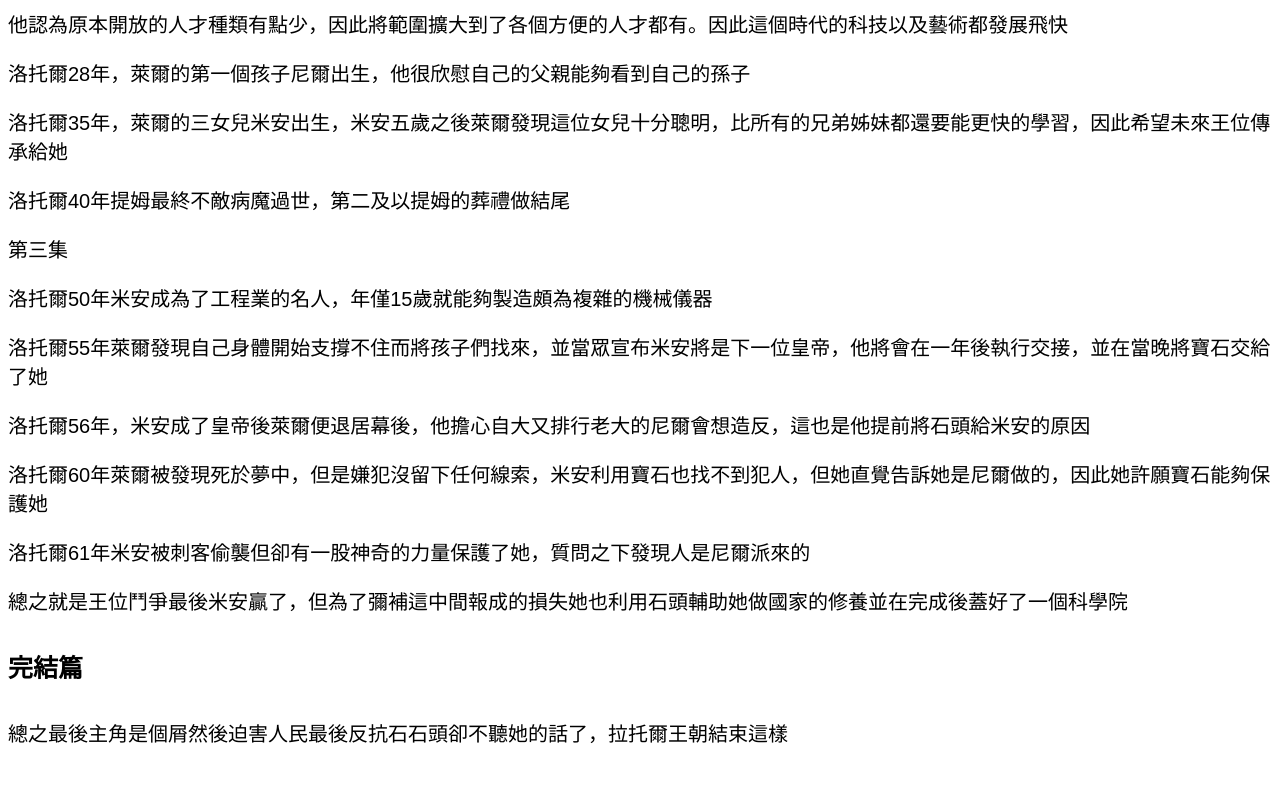
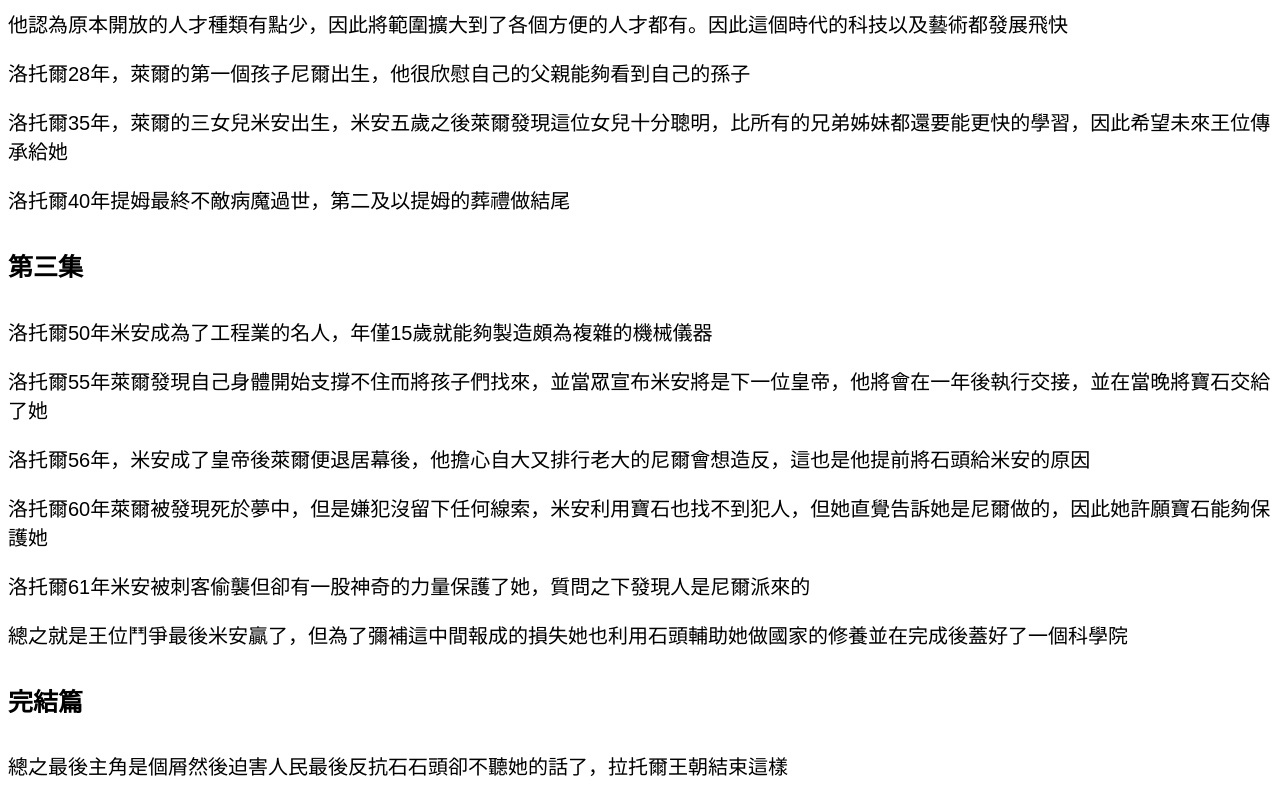
Before and after one commit to Kastimagina/Kastimagina.github.io, a plain HTML site: page index.html in a window 1280 px wide. Shown: the part 1628-2428 px from the top of the page. Before the commit the page ends 2395 px from the top, so only its background shows below. Drawn offline with Linux system fonts and the light colour scheme; a web font is replaced by a local one.

Commit message:
Update index.html

```diff
--- a/index.html
+++ b/index.html
@@ -36,7 +36,7 @@
     <p>洛托爾28年，萊爾的第一個孩子尼爾出生，他很欣慰自己的父親能夠看到自己的孫子</p>
     <p>洛托爾35年，萊爾的三女兒米安出生，米安五歲之後萊爾發現這位女兒十分聰明，比所有的兄弟姊妹都還要能更快的學習，因此希望未來王位傳承給她</p>
     <p>洛托爾40年提姆最終不敵病魔過世，第二及以提姆的葬禮做結尾</p>
-    <p>第三集</p>
+    <h4>第三集</h4>
     <p>洛托爾50年米安成為了工程業的名人，年僅15歲就能夠製造頗為複雜的機械儀器</p>
     <p>洛托爾55年萊爾發現自己身體開始支撐不住而將孩子們找來，並當眾宣布米安將是下一位皇帝，他將會在一年後執行交接，並在當晚將寶石交給了她</p>
     <p>洛托爾56年，米安成了皇帝後萊爾便退居幕後，他擔心自大又排行老大的尼爾會想造反，這也是他提前將石頭給米安的原因</p>
```
